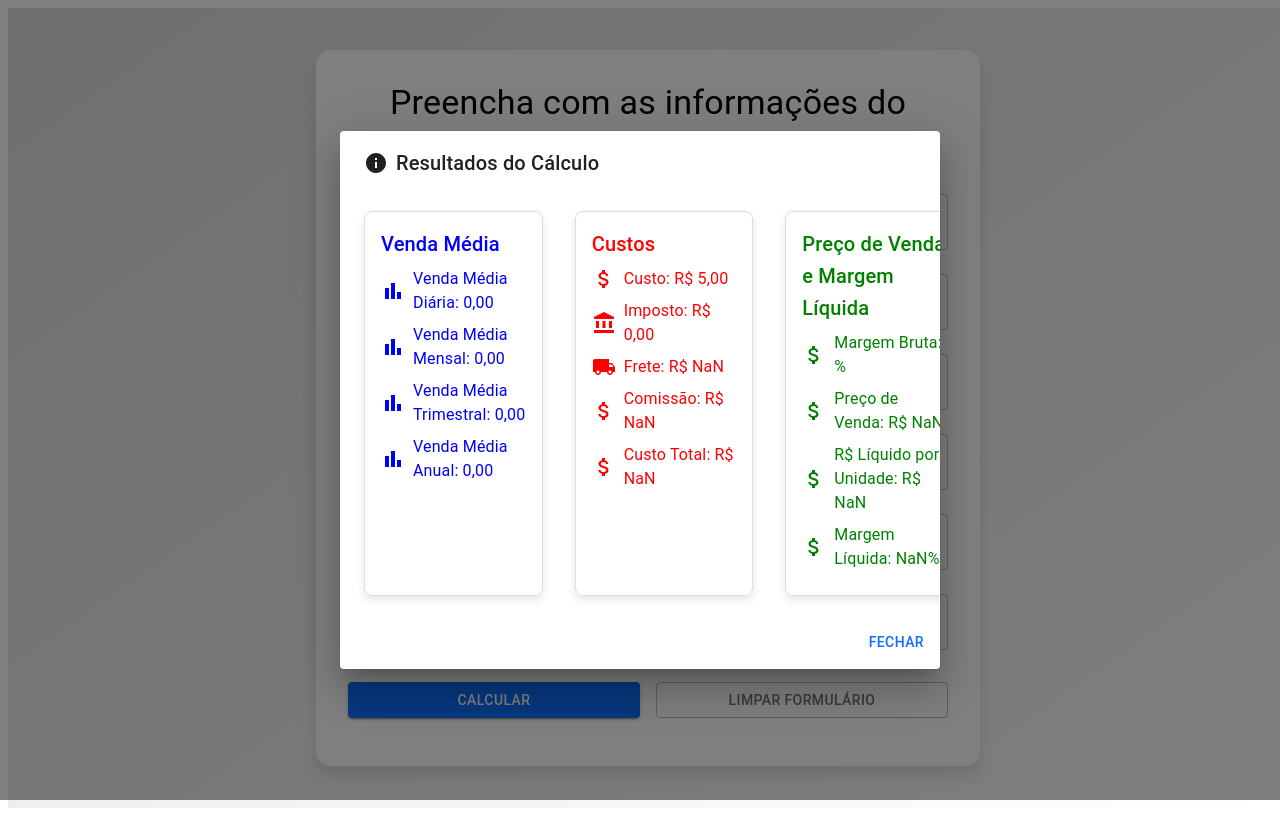
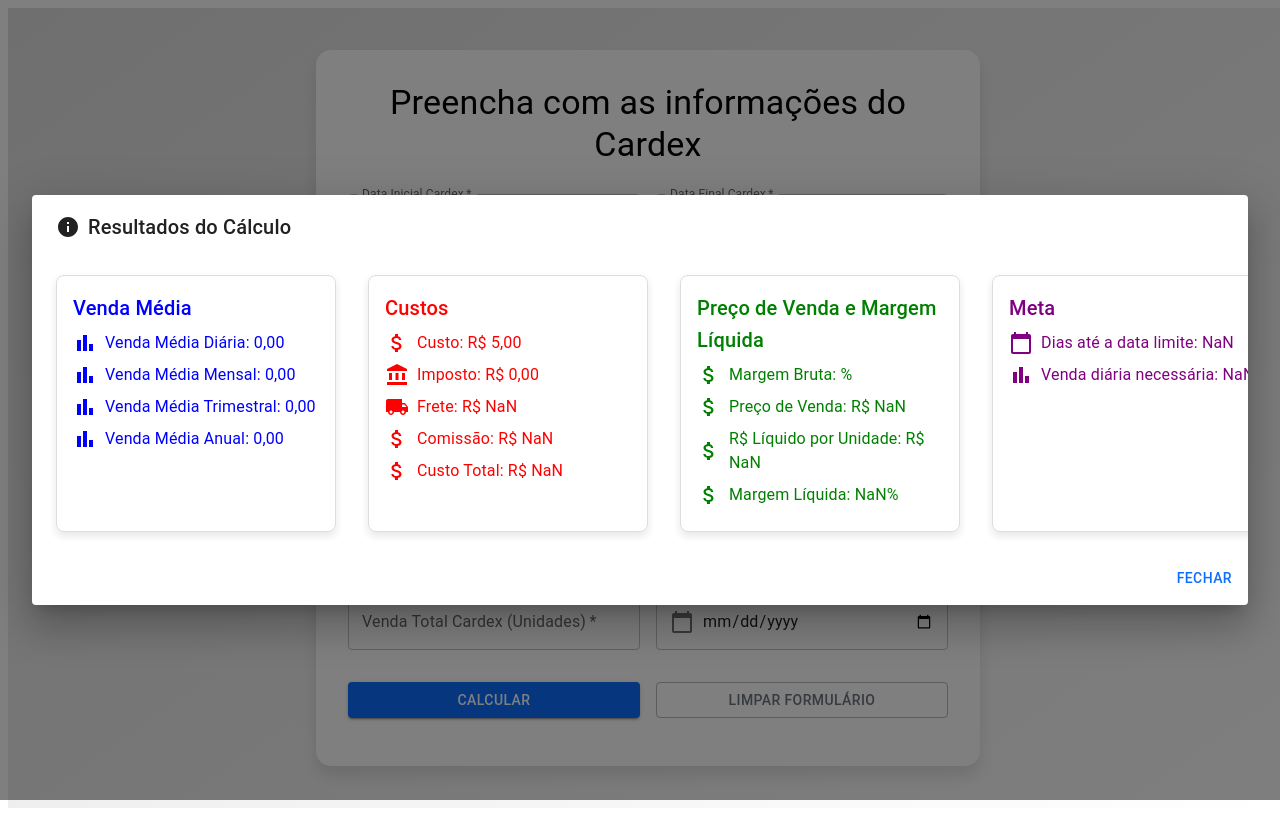
Before and after one commit to rfirpo93/staestoque, a React (Vite) app in the folder frontend/: page /calculo in a window 1280 px wide. Both pictures are taken after typing "2020-01-15", "2020-01-15", "5", "2020-01-15", "5", "5" into the empty fields and a click on the button "CALCULAR". Built offline with nearby package versions, Linux system fonts and the light colour scheme.

Commit message:
4º cálculo

```diff
--- a/frontend/src/Calculomanual.jsx
+++ b/frontend/src/Calculomanual.jsx
@@ -52,7 +52,7 @@ const RowContainer = styled(Box)`
 
 const ResultContainer = styled(DialogContent)`
   display: flex;
-  justify-content: center;
+  justify-content: space-around;
   gap: 2rem;
   text-align: center;
   width: 100%; // Aumenta a largura para preencher toda a tela horizontalmente
@@ -104,7 +104,9 @@ const Calculomanual = () => {
         custoTotal: 0,
         precoVenda: 0,
         liquidoUnidade: 0,
-        margemLiquida: 0
+        margemLiquida: 0,
+        diasAteMeta: 0,
+        vendaDiariaNecessaria: 0
     });
 
     const [open, setOpen] = useState(false);
@@ -139,10 +141,16 @@ const Calculomanual = () => {
 
     const handleSubmit = (e) => {
         e.preventDefault();
-        const { dataInicial, dataFinal, vendaTotal, custo, pmpf, percentualImposto, freteUnidade, comissaoPercentual, margem } = form;
+        const { dataInicial, dataFinal, vendaTotal, custo, pmpf, percentualImposto, freteUnidade, comissaoPercentual, margem, metaData, estoqueAtual } = form;
         const startDate = new Date(dataInicial);
         const endDate = new Date(dataFinal);
+        const currentDate = new Date();
+        const metaDate = new Date(metaData);
+
         const days = ((endDate - startDate) / (1000 * 60 * 60 * 24)) + 1; // Corrige o cálculo dos dias
+        const diasAteMeta = ((metaDate - currentDate) / (1000 * 60 * 60 * 24)) + 1; // Calcula os dias até a data da meta
+        const vendaDiariaNecessaria = estoqueAtual / diasAteMeta;
+
         const vendaMediaDiaria = vendaTotal / days;
         const vendaMediaMensal = vendaMediaDiaria * 30;
         const vendaMediaTrimestral = vendaMediaDiaria * 90;
@@ -166,7 +174,9 @@ const Calculomanual = () => {
             custoTotal,
             precoVenda,
             liquidoUnidade,
-            margemLiquida
+            margemLiquida,
+            diasAteMeta,
+            vendaDiariaNecessaria
         });
 
         setOpen(true);
@@ -432,7 +442,7 @@ const Calculomanual = () => {
                     </Box>
                 </FormContainer>
 
-                <Dialog open={open} onClose={handleClose}>
+                <Dialog open={open} onClose={handleClose} maxWidth="xl" fullWidth>
                     <DialogTitle>
                         <Box display="flex" alignItems="center">
                             <InfoIcon sx={{ mr: 1 }} />
@@ -507,6 +517,19 @@ const Calculomanual = () => {
                                 <Typography>Margem Líquida: {formatNumber(result.margemLiquida)}%</Typography>
                             </ResultField>
                         </ResultBox>
+                        <ResultBox component={motion.div} initial={{ opacity: 0, y: 50 }} animate={{ opacity: 1, y: 0 }} transition={{ duration: 0.8 }} sx={{ borderColor: 'purple', color: 'purple' }}>
+                            <Typography variant="h6" gutterBottom>
+                                Meta
+                            </Typography>
+                            <ResultField>
+                                <CalendarTodayIcon />
+                                <Typography>Dias até a data limite: {result.diasAteMeta}</Typography>
+                            </ResultField>
+                            <ResultField>
+                                <BarChartIcon />
+                                <Typography>Venda diária necessária: {formatNumber(result.vendaDiariaNecessaria)}</Typography>
+                            </ResultField>
+                        </ResultBox>
                     </ResultContainer>
                     <DialogActions>
                         <Button onClick={handleClose} color="primary">
```
